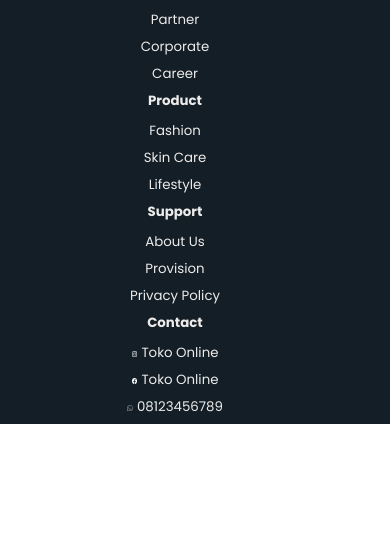
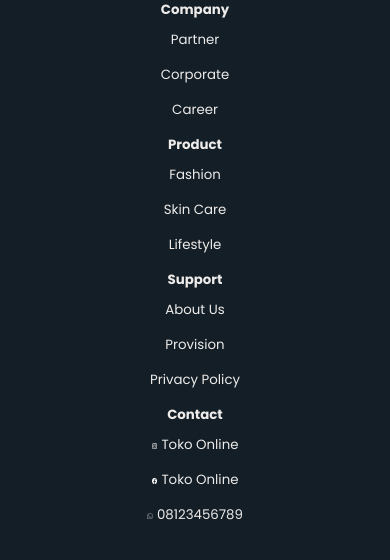
Before and after one commit to fawazbayureksa/DTS-Toko-Online, a plain HTML site: page index.html in a window 390 px wide. Shown: the part 2914-3474 px from the top of the page. Before the commit the page ends 3338 px from the top, so only its background shows below. Drawn offline with Linux system fonts and the light colour scheme.

Commit message:
Update style.css

```diff
--- a/src/style/style.css
+++ b/src/style/style.css
@@ -309,7 +309,7 @@ footer {
     width: 100%;
     height: 135px;
     display: flex;
-
+    height : max-content
 }
 div {
     display: block;
@@ -331,10 +331,11 @@ div {
 li {
     color: #EDECEA;
     list-style: none;
-    padding-bottom: 7px;
+    padding-bottom: 15px;
 }
 .footer-right {
     float: right;
+    padding: 20px 0;
 }
 .subs {
     float: left;
@@ -354,6 +355,7 @@ li {
     .footer-right {
         width: 100%;
         float: none;
+        padding-left: 40px;
     }
     .logo2 {
         width: 25%;
@@ -388,8 +390,8 @@ li {
         font-size: smaller;
         float: none;
         text-align: center;
-        width: auto;
-        margin-right: 40px;
+        width: 100%;
+        padding-right: 40px;
     }
     .logo3 {
         width: 3%;
```
